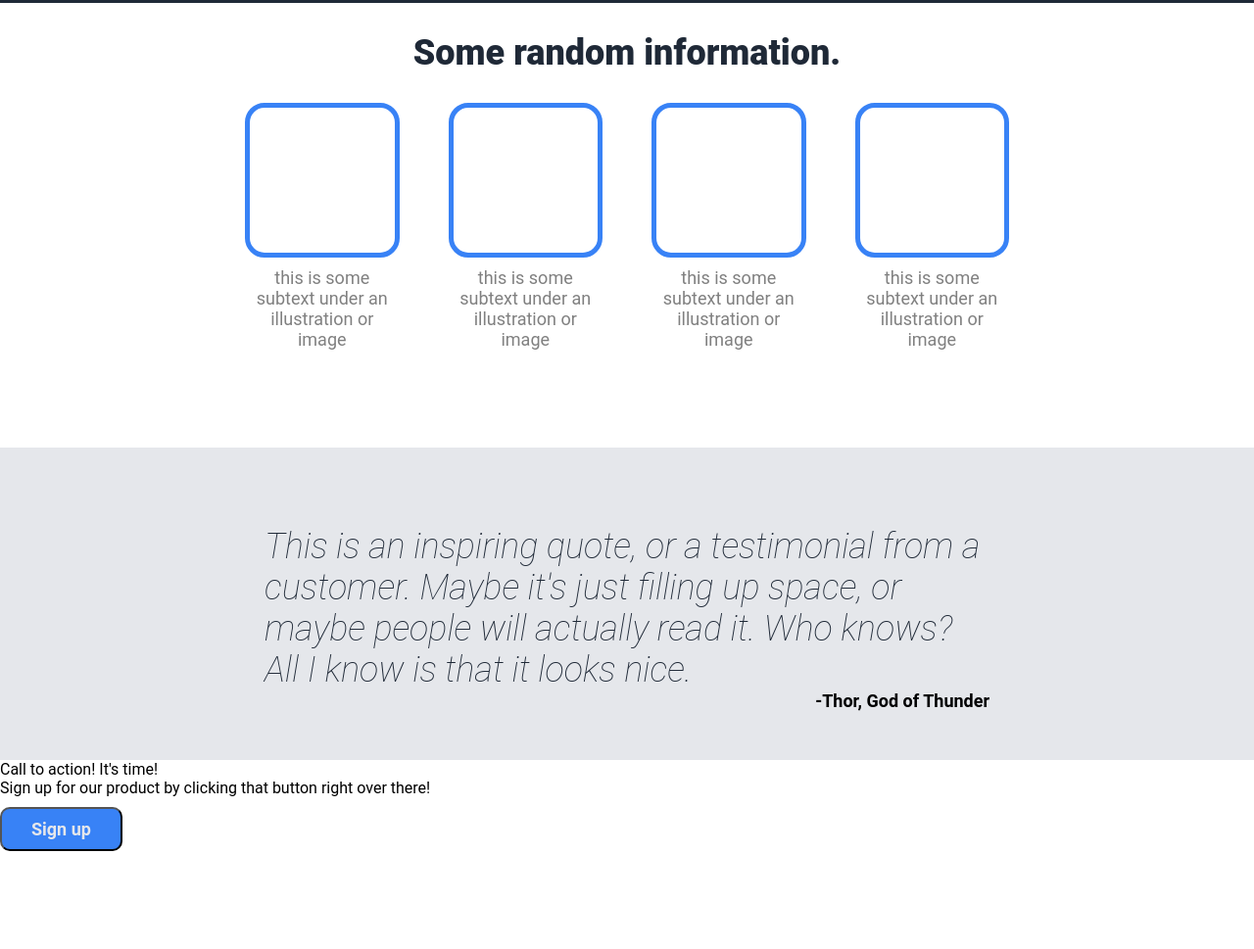
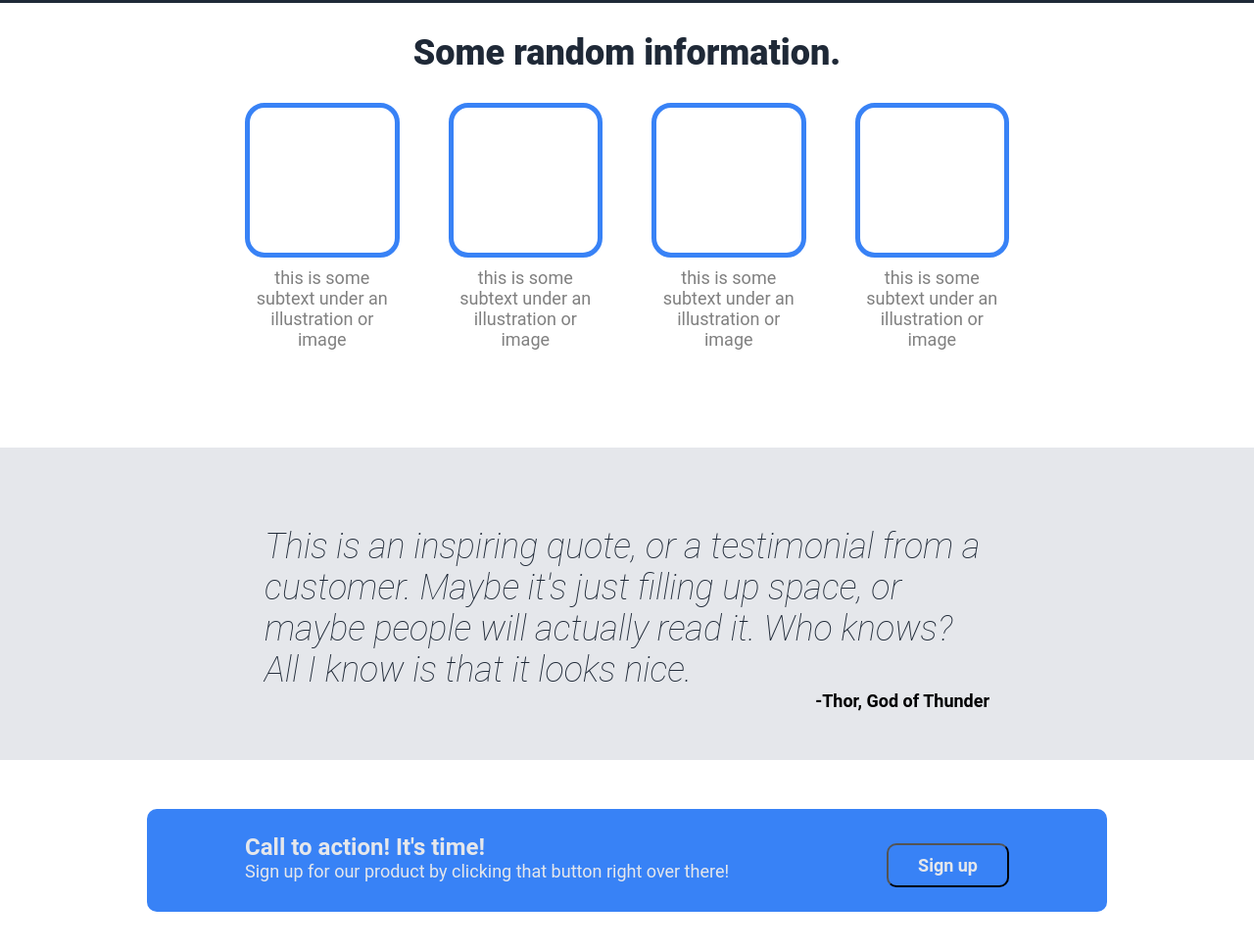
Before and after one commit to SwissChees/odin-landingpage, a plain HTML site: page index.html in a window 1280 px wide. Shown: the part 467-1436 px from the top of the page at 98% size. Before the commit the page ends 1336 px from the top, so only its background shows below. Drawn offline with Linux system fonts and the light colour scheme.

Commit message:
Finish call to action section css

```diff
--- a/index.html
+++ b/index.html
@@ -77,10 +77,10 @@
             <div class="call-to-action-subtitle">
                 Sign up for our product by clicking that button right over there!
             </div>
-            <button class="call-to-action-button">
-                Sign up
-            </button>
         </div>
+        <button class="call-to-action-button">
+            Sign up
+        </button>
     </div>
 </body>
 </html>
--- a/styles.css
+++ b/styles.css
@@ -7,7 +7,7 @@ body {
 }
 /* All flex containers */
 .hero-and-header, .header, ul, .hero, .hero-image,
-.info, .info-columns, .quote {
+.info, .info-columns, .quote, .call-to-action {
     display: flex;
 }
 
@@ -136,3 +136,22 @@ button {
     font-weight: bold;
     font-size: 18px;
 }
+
+/* Call to action section */
+.call-to-action {
+    background-color: #3882F6;
+    margin: 50px 150px;
+    padding: 25px 100px;
+    border-radius: 10px;
+    justify-content: space-between;
+}
+
+.call-to-action-header {
+    font-size: 24px;
+    font-weight: bold;
+    color: #E5E7EB;
+}
+.call-to-action-subtitle {
+    font-size: 18px;
+    color: #E5E7EB;
+}
```
